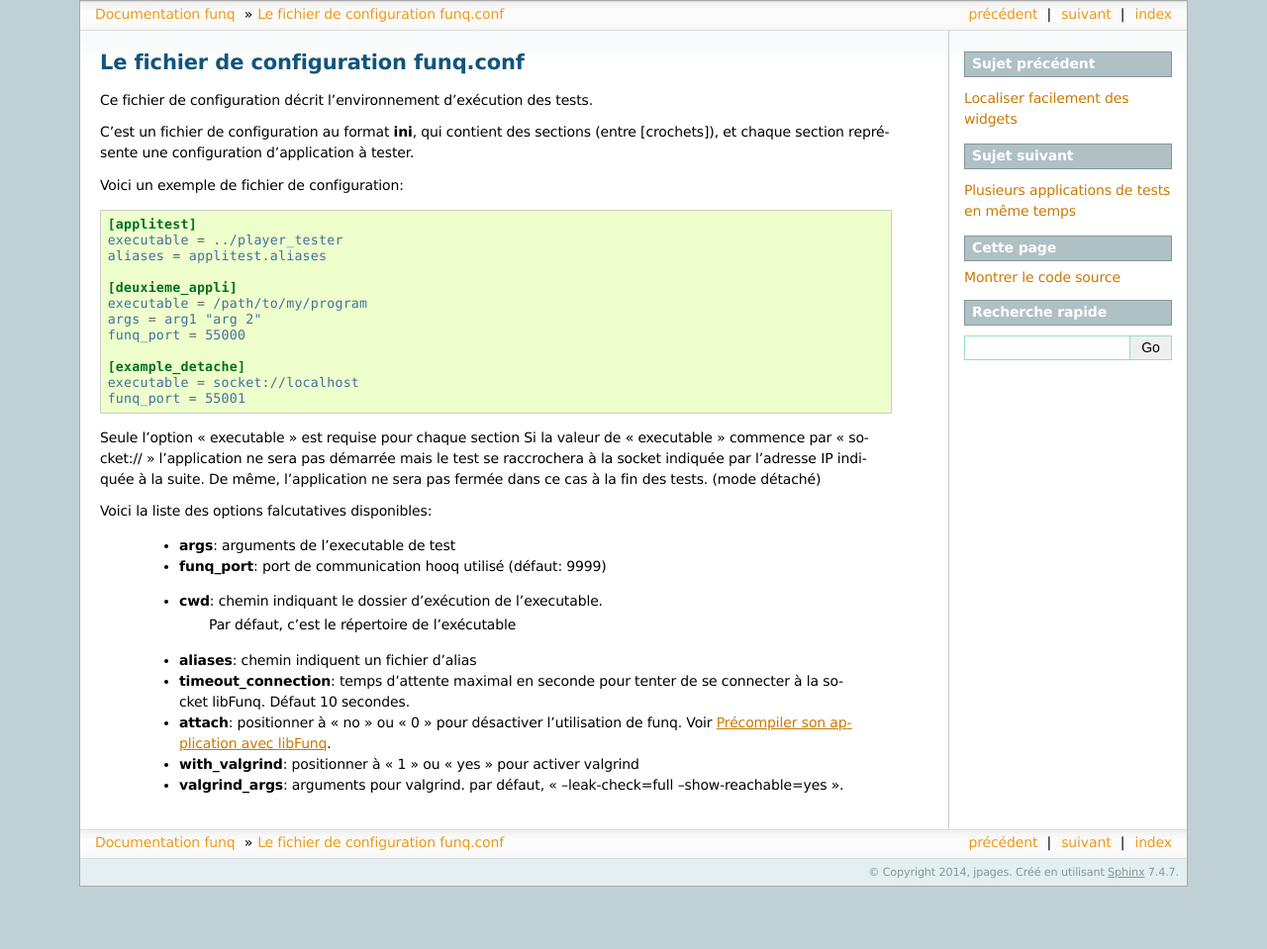
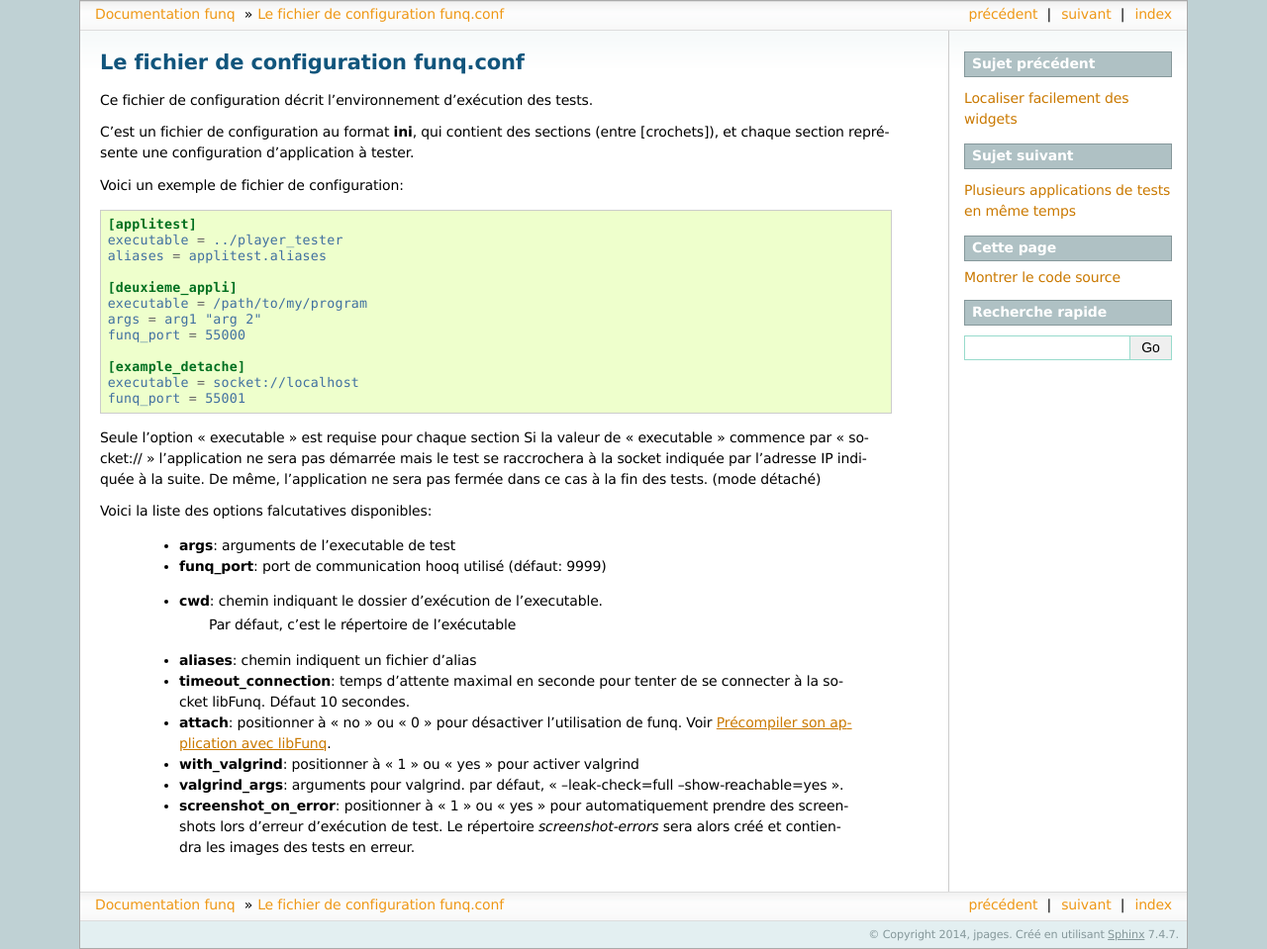
Before and after one commit to parkouss/funq, a Sphinx documentation site: the page built from py/doc/funq_conf.rst, in a window 1280 px wide. Shown: the whole page at 99% size. Built offline with Sphinx 7.4.7, drawn with Linux system fonts in a browser that asks for light colours; the version number could not be read and is left out; before the commit the page ends 900 px from its top, so only the background shows below that.

Commit message:
ajout de doc pour l'option de screenshot auto
git-svn-id: http://tsfe-svn/svn/logiciel/utilitaires_scle/test_ihm_qt/projet@114450 fa17faf6-23ee-8042-a9cf-75698c9d70c1

```diff
--- a/py/doc/funq_conf.rst
+++ b/py/doc/funq_conf.rst
@@ -32,3 +32,7 @@ Voici la liste des options falcutatives disponibles:
  - **with_valgrind**: positionner à "1" ou "yes" pour activer valgrind
  - **valgrind_args**: arguments pour valgrind. par défaut,
    "--leak-check=full --show-reachable=yes".
+ - **screenshot_on_error**: positionner à "1" ou "yes" pour automatiquement
+   prendre des screenshots lors d'erreur d'exécution de test. Le répertoire
+   *screenshot-errors* sera alors créé et contiendra les images des tests en
+   erreur.
```
